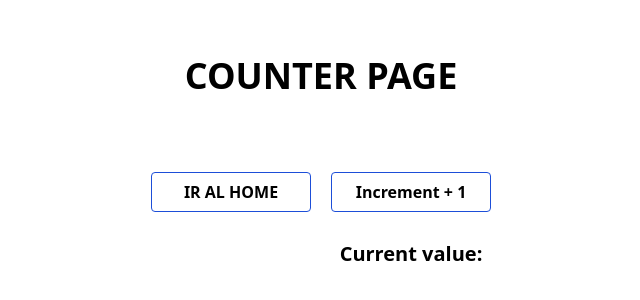
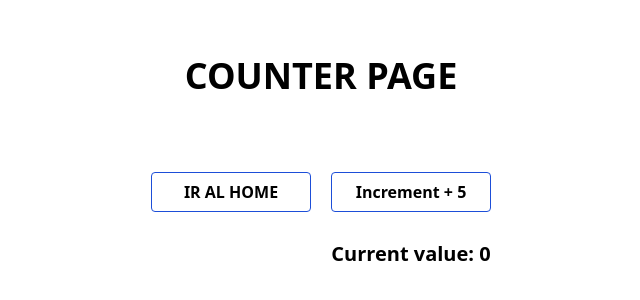
Before and after one commit to dmilanop/template-clean-architecture, a Next.js app: page /counter in a window 1280 px wide. Shown: the part 238-538 px from the top of the page, without its empty margins (319-959 px from the left). Built offline with nearby package versions, Linux system fonts and the light colour scheme.

Commit message:
:art: :hammer_and_wrench: style & refactor: create and add global component to make navigation dynamic, and modify to show the current value of the counter

```diff
--- a/app/(views)/counter/components/CounterButton.tsx
+++ b/app/(views)/counter/components/CounterButton.tsx
@@ -4,19 +4,21 @@ import { useAppDispatch, useAppSelector } from '@/lib/hooks';
 import { RootState } from '@/lib/store';
 
 export const CounterButton = () => {
-  const counter  = useAppSelector((state: RootState) => state.counter.value);
+  const counter  = useAppSelector((state: RootState) => state.counter.counter);
   const dispatch = useAppDispatch();
+
+  let incrementValue: number = 5;
 
   return (
     <div className='flex flex-col items-center'>
       <button
         className='text-base font-semibold mt-14 border rounded border-blue-700 w-40 h-10 hover:bg-blue-700 hover:text-white'
-        onClick={() => dispatch(increment(1))}
+        onClick={() => dispatch(increment(incrementValue))}
       >
-        Increment + 1
+        Increment + {incrementValue}
       </button>
 
-      <span className='text-xl font-bold mt-7' >Current value: {counter}</span>
+      <span className='text-xl font-bold mt-7' >Current value: {counter.value}</span>
     </div>
   );
 };
--- a/app/(views)/counter/page.tsx
+++ b/app/(views)/counter/page.tsx
@@ -1,5 +1,5 @@
-import Link from "next/link";
-import { CounterButton } from "./components/CounterButton";
+import { CounterButton } from './components/CounterButton';
+import { ButtonToNavigate } from '@/app/components/ButtonToNavigate';
 
 export default function Counter () {
   return (
@@ -7,13 +7,7 @@ export default function Counter () {
       <h1 className='text-4xl font-bold' >COUNTER PAGE</h1>
 
       <div className='flex justify-center items-center gap-x-5'>
-        <Link href={'/'} >
-          <button
-            className='text-base font-semibold border rounded border-blue-700 w-40 h-10 hover:bg-blue-700 hover:text-white'
-          >
-            IR AL HOME
-          </button>
-        </Link>
+        <ButtonToNavigate direction='/' navigateTo='HOME' />
 
         <CounterButton />
       </div>
--- /dev/null
+++ b/app/components/ButtonToNavigate.tsx
@@ -0,0 +1,20 @@
+import Link from "next/link";
+
+interface Props {
+  direction : string;
+  navigateTo: string
+}
+
+export const ButtonToNavigate = ({ direction, navigateTo }: Props) => {
+  return (
+    <>
+      <Link href={`${direction}`}>
+        <button
+          className='text-base font-semibold border rounded border-blue-700 w-40 h-10 hover:bg-blue-700 hover:text-white'
+        >
+          IR AL {navigateTo}
+        </button>
+      </Link>
+    </>
+  )
+};
--- a/app/page.tsx
+++ b/app/page.tsx
@@ -1,17 +1,11 @@
-import Link from 'next/link';
+import { ButtonToNavigate } from './components/ButtonToNavigate';
 
 export default function App() {
   return (
     <div className='flex flex-col items-center justify-center h-svh gap-y-5'>
       <h1 className='text-4xl font-bold' >TEMPLATE WITH CLEAN ARCHITECTURE</h1>
 
-      <Link href={'/counter'}>
-        <button
-          className='text-base font-semibold border rounded border-blue-700 w-40 h-10 hover:bg-blue-700 hover:text-white'
-        >
-          IR AL COUNTER
-        </button>
-      </Link>
+      <ButtonToNavigate direction='/counter' navigateTo='COUNTER' />
     </div>
   );
 };
```
